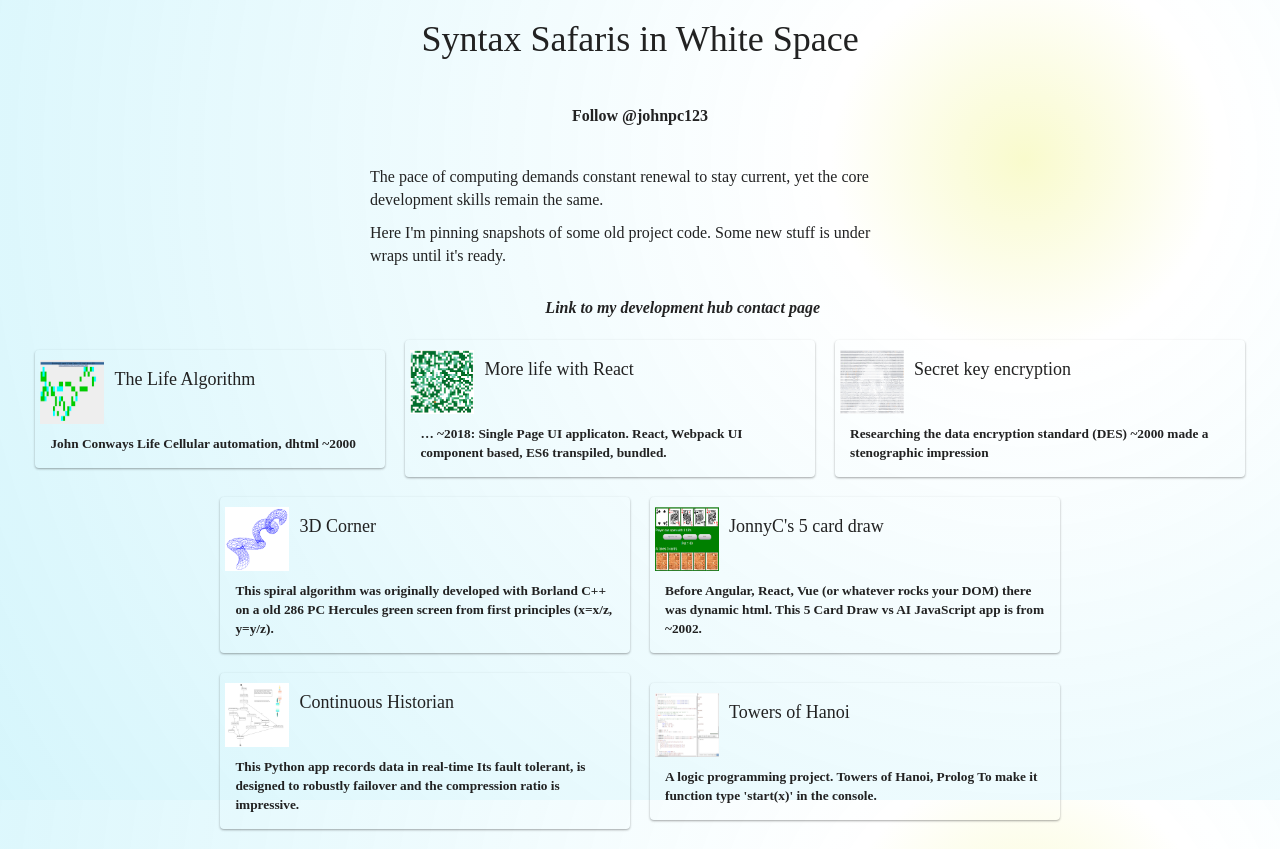
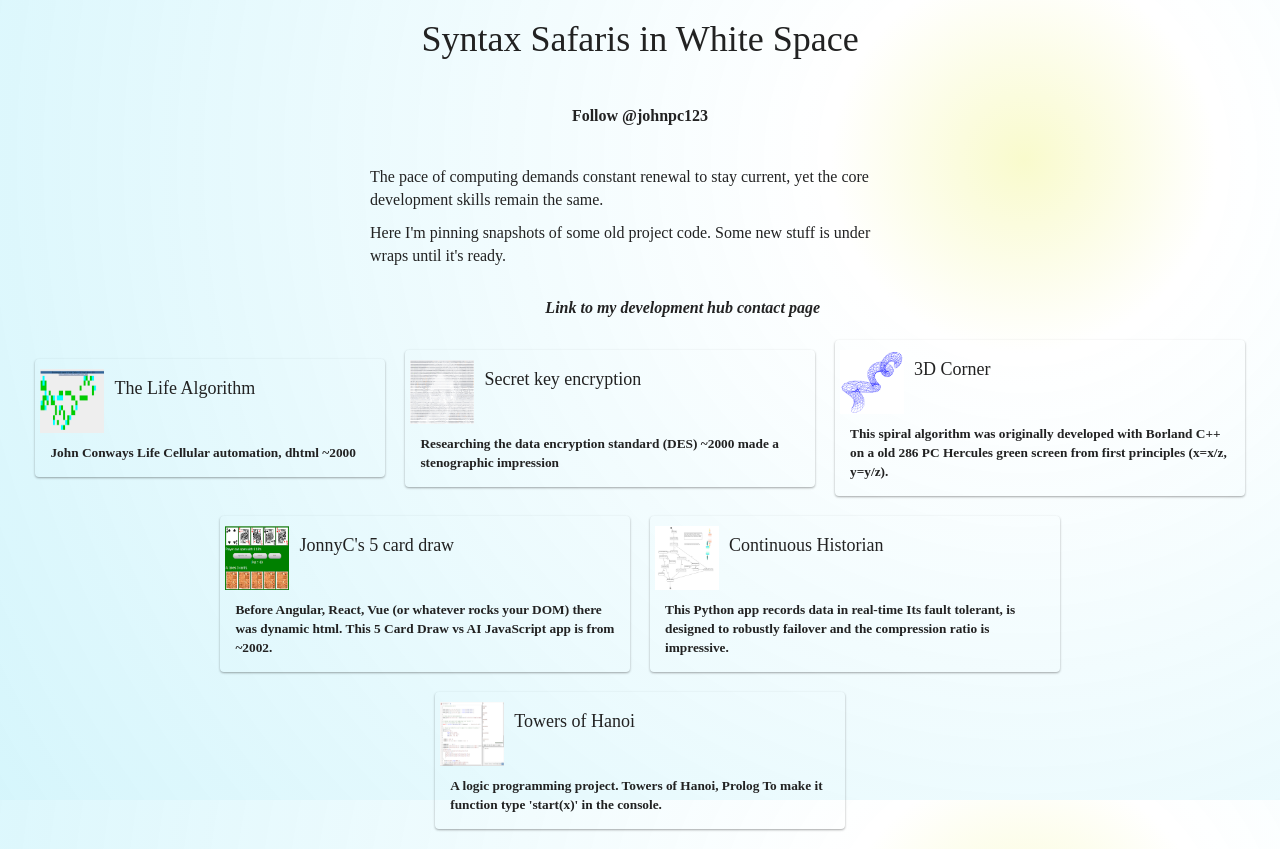
Before and after one commit to Johnpc123/johnpc123.github.io, a plain HTML site: page index.html in a window 1280 px wide. Drawn offline with nearby package versions, Linux system fonts and the light colour scheme.

Commit message:
temp hide react-life
Would like to not have a dead link while updating urls

```diff
--- a/index.html
+++ b/index.html
@@ -313,7 +313,7 @@
             </div>
         </div>
       </a>
-      <a href="https://practicalcoder.com/react-life/" target="_blank">
+      <!--<a href="https://practicalcoder.com/react-life/" target="_blank">
       <div class="jpcCardFlex">
             <div class="jpcCardHeader">
               <div class="jpcCardImg">
@@ -328,7 +328,7 @@
               </p>
             </div>
         </div>
-      </a>
+      </a>-->
 
       <a href="https://corner.practicalcoder.com/impression.html" target="_blank">
       <div class="jpcCardFlex">
```
